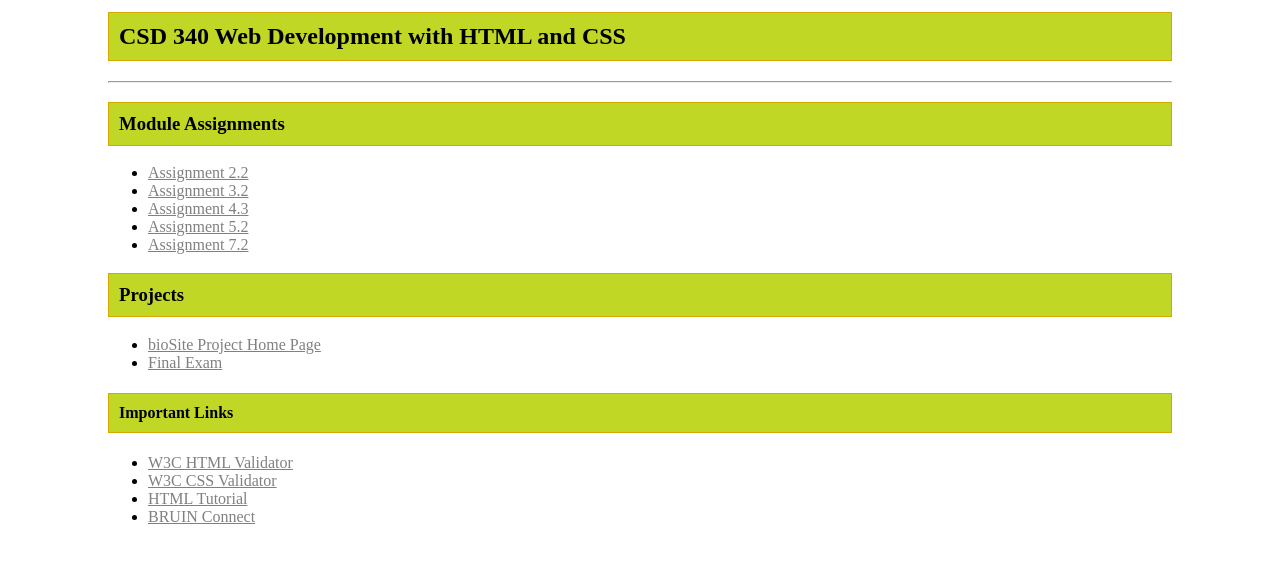
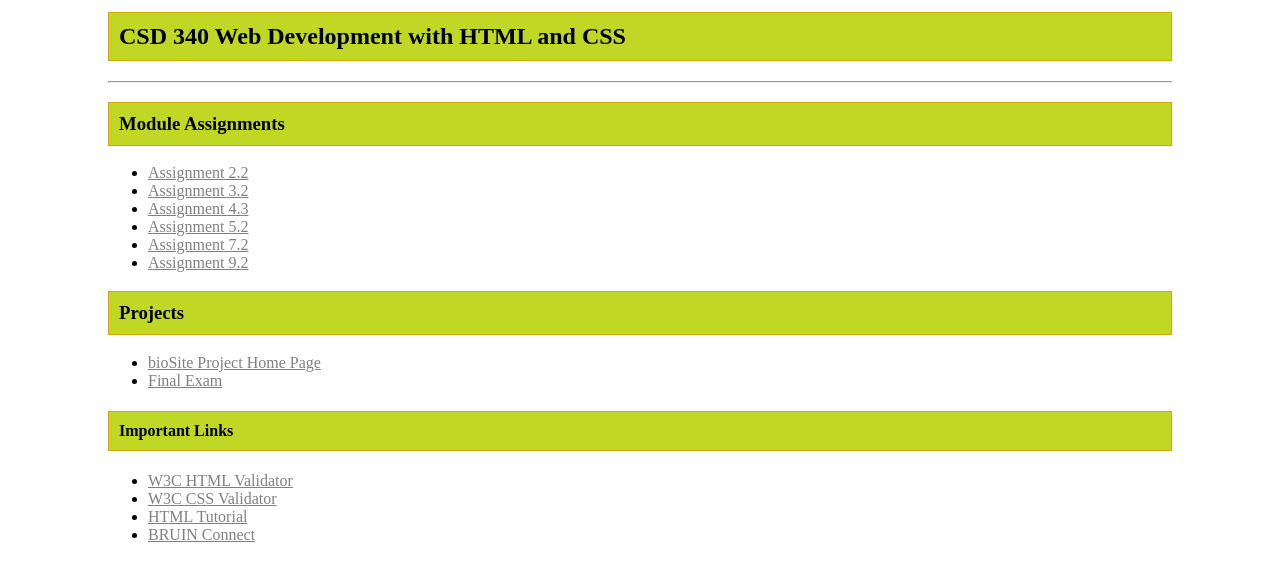
Before and after one commit to johnthadden/csd-340, a plain HTML site: page index.html in a window 1280 px wide. Shown: the part 199-780 px from the top of the page. Drawn offline with Linux system fonts and the light colour scheme.

Commit message:
Update index.html

```diff
--- a/index.html
+++ b/index.html
@@ -17,6 +17,7 @@
             <li><a href=”module-4/hadden_EX3.html”>Assignment 4.3</a></li>
             <li><a href="module-5/hadden_EX4.html">Assignment 5.2</a></li>
             <li><a href="module-7/hadden_EX5.html">Assignment 7.2</a></li>
+            <li><a href="module-9/hadden_EX6.html">Assignment 9.2</a></li>
         </ul>
         <h3>Projects</h3>
         <ul>
```
